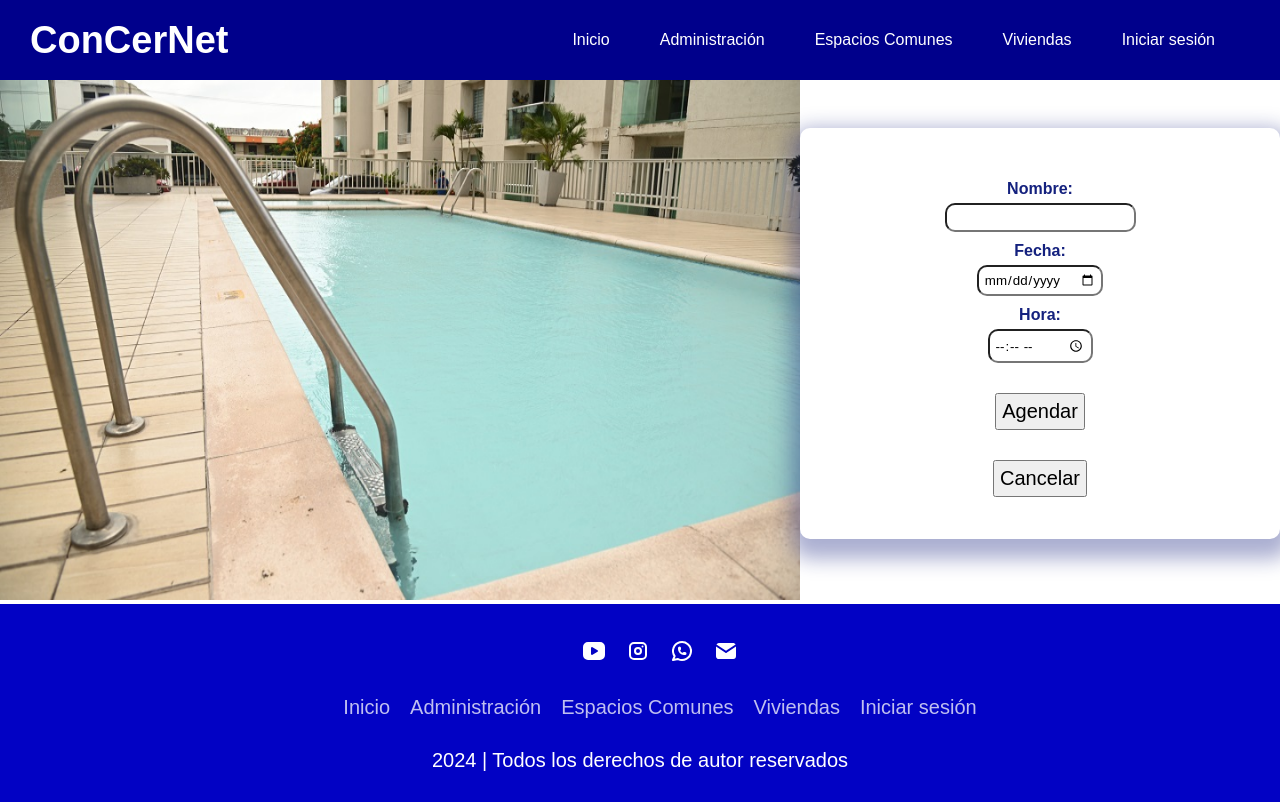
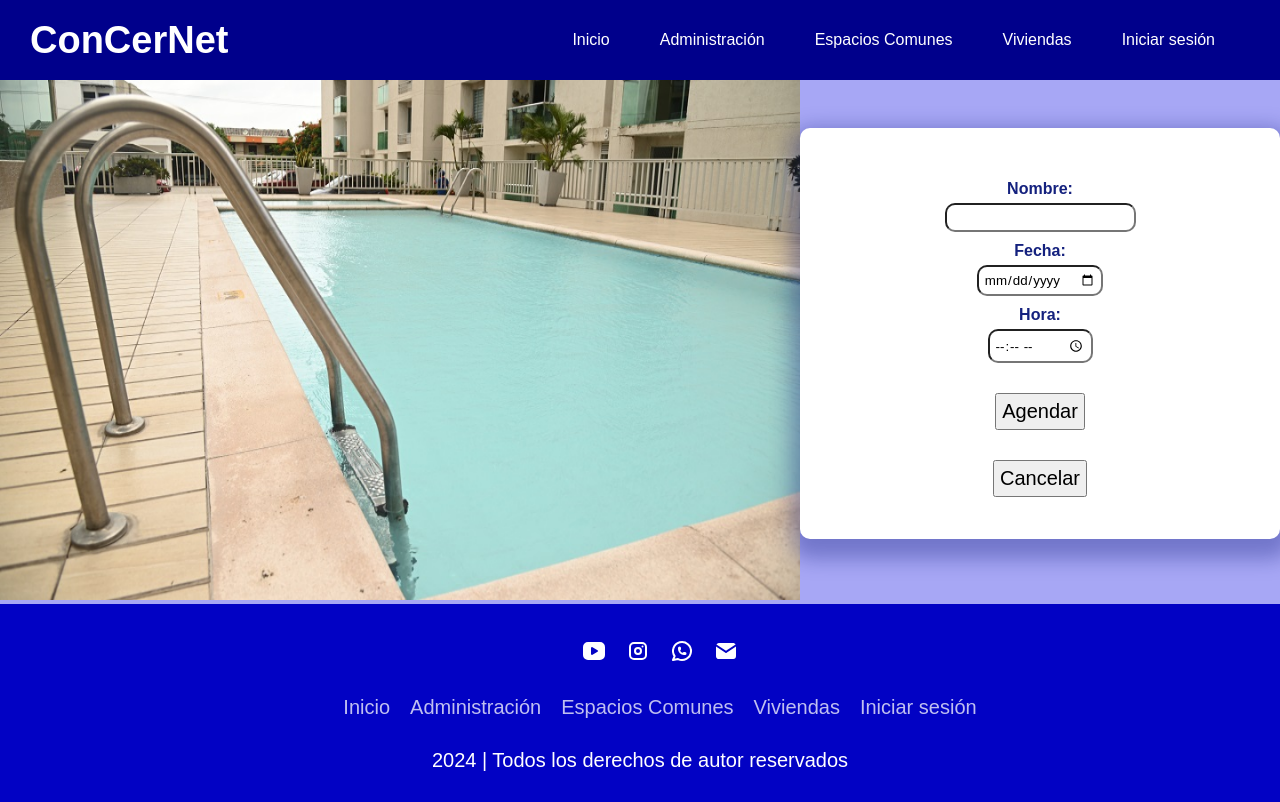
Before and after one commit to ConCerNet/ConCerNet, a React (Create React App) app in the folder concernet/: page /Espacios/1 in a window 1280 px wide. Built offline with nearby package versions, Linux system fonts and the light colour scheme.

Commit message:
css agendamiento fondo

```diff
--- a/concernet/src/Styles/Agendamiento.css
+++ b/concernet/src/Styles/Agendamiento.css
@@ -13,6 +13,10 @@
     height: auto;
 }
 */
+
+.agendamiento{
+    background-color: rgb(167, 167, 245);
+}
 
 .contenedorAgendamiento{
     display: flex;
```
